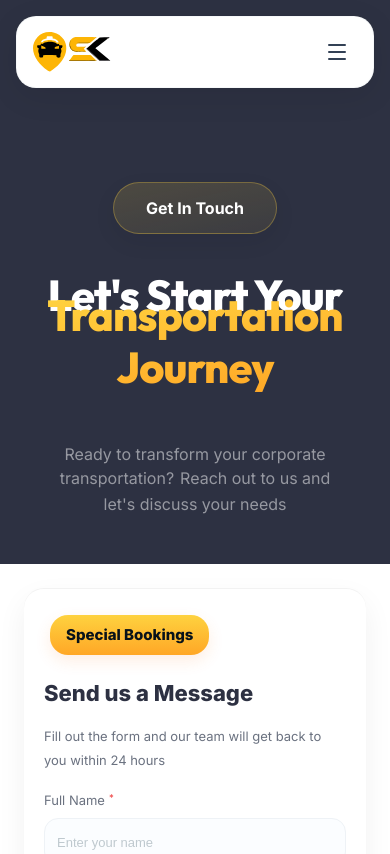
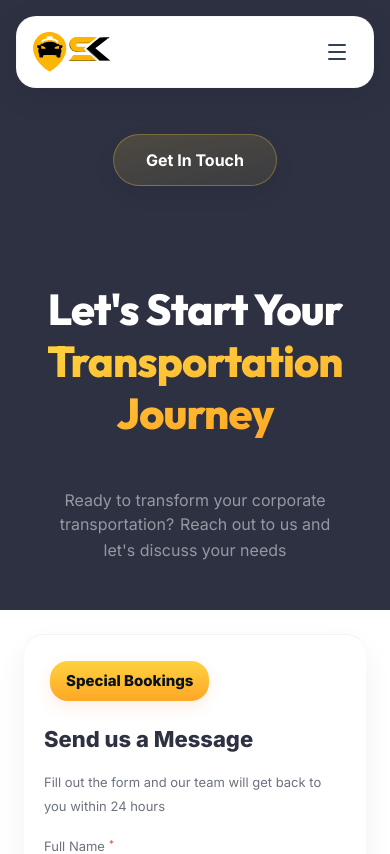
Before and after one commit to Rohithakur027/Sk_Travel_landing_page, a Next.js app: page /contact in a window 390 px wide. Shown: the top 854 px of the page. Built offline with nearby package versions, Linux system fonts and the light colour scheme.

Commit message:
changed distance

```diff
--- a/components/contact/CONTACT.module.css
+++ b/components/contact/CONTACT.module.css
@@ -63,7 +63,7 @@
   position: relative;
   z-index: 5;
   margin-top: calc(152px - var(--navbar-height) - 4px) !important;
-  transform: translateY(10px) !important;
+  transform: translateY(-26px) !important;
 }
 
 @media (max-width: 480px) {
@@ -77,7 +77,7 @@
     white-space: normal !important;
     text-align: center !important;
     margin-top: calc(152px - var(--navbar-height) - 4px) !important;
-    transform: translateY(10px) !important;
+    transform: translateY(-38px) !important;
   }
 }
 
@@ -1331,6 +1331,7 @@ section.contactPage .lead {
   section.contactPage .line2 {
     font-size: 2.7rem !important;
     line-height: 1.2 !important;
+    margin-top: 2rem !important;
   }
 
   .contactPage .lead,
```
